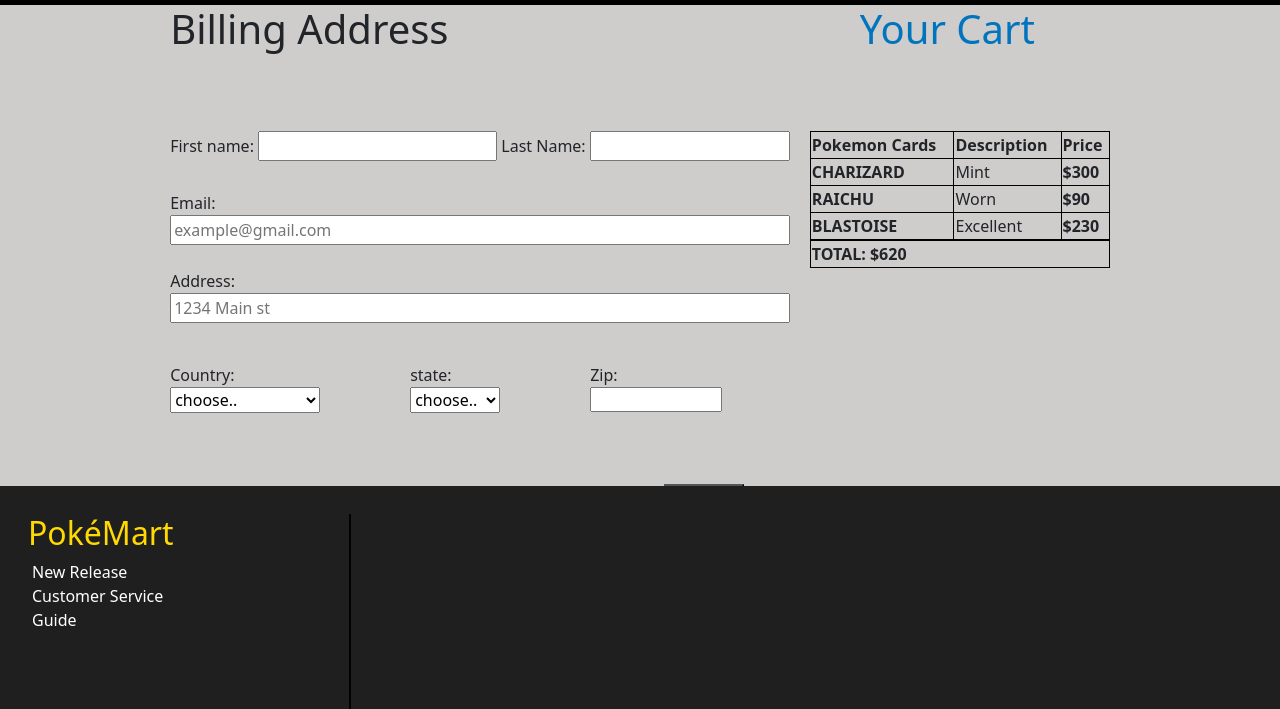
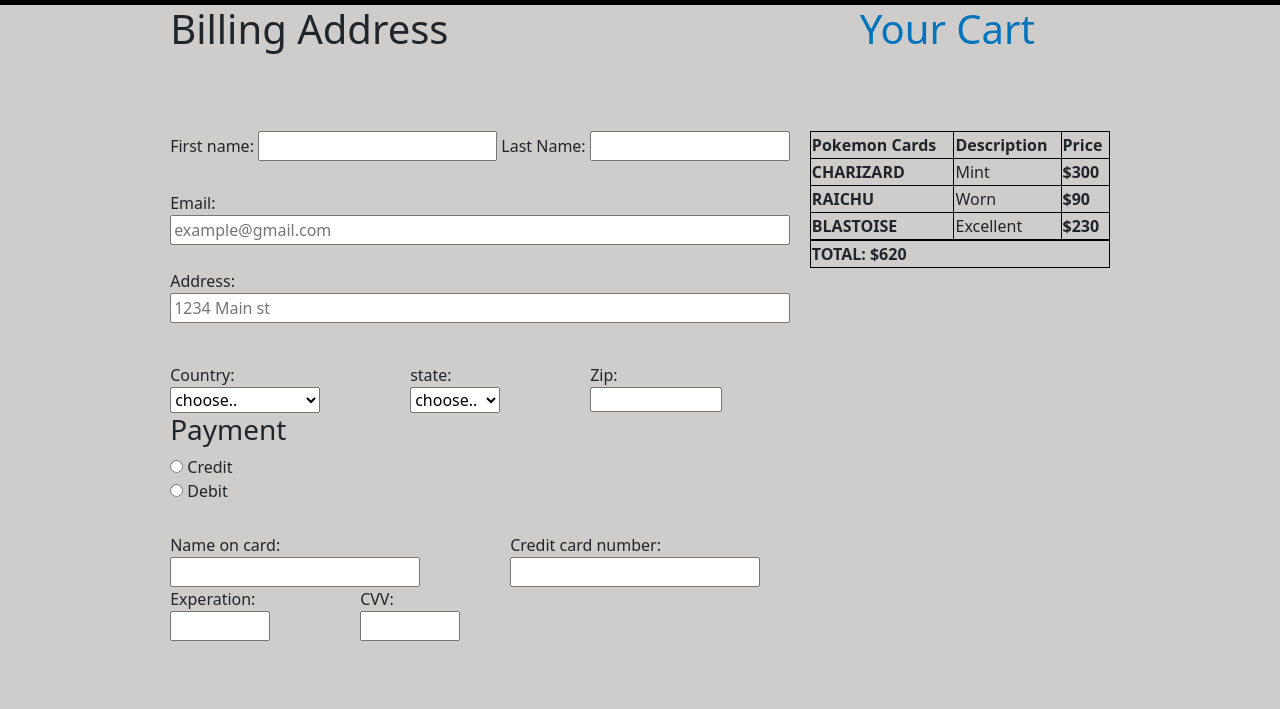
Before and after one commit to IsaacRodriguezDev/ecommerce-capstone-1, a plain HTML site: page pages/cart.html in a window 1280 px wide. Shown: the part 66-775 px from the top of the page. Drawn offline with nearby package versions, Linux system fonts and the light colour scheme.

Commit message:
added payment on cart page

```diff
--- a/css/cart.css
+++ b/css/cart.css
@@ -57,6 +57,18 @@ form{
 #state{
     width: 90px;
 }
+#ccName{
+    width: 250px;
+}
+#ccNumber{
+    width: 250px;
+}
+#cc-exp{
+    width: 100px;
+}
+#cc-ccv{
+    width: 100px;
+}
 .infoP{
     display: flex;
 
@@ -100,6 +112,16 @@ table, th,td{
 table{
     width: 300px;
 }
+.cc-div{
+    padding-top: 30px;
+    display: flex;
+    gap: 90px;
+}
+.cc-security{
+    display: flex;
+    gap: 90px;
+}
+
 button{
     width: 80px;
     height: 40px;
@@ -118,7 +140,7 @@ button:hover{
             display: flex;
         padding-top: 20px;
         width: 100%;
-        position: absolute;
+
         bottom: 0;
         }
         .footer h2{
--- a/pages/cart.html
+++ b/pages/cart.html
@@ -10,14 +10,15 @@
       integrity="sha384-QWTKZyjpPEjISv5WaRU9OFeRpok6YctnYmDr5pNlyT2bRjXh0JMhjY6hW+ALEwIH"
       crossorigin="anonymous"
     />
-    <link rel="stylesheet" href="/css/cart.css"/>
+    <link rel="stylesheet" href="/css/cart.css" />
   </head>
   <body>
-
     <header>
       <nav class="navbar navbar-expand-lg bg-body-tertiary">
         <div class="container-fluid">
-          <a class="navbar-brand" href="../index.html"><img width="100px" src="/images/Icon.png" alt="PokeMart Image"></a>
+          <a class="navbar-brand" href="../index.html"
+            ><img width="100px" src="/images/Icon.png" alt="PokeMart Image"
+          /></a>
           <button
             class="navbar-toggler"
             type="button"
@@ -62,13 +63,25 @@
         <form action="/pages/cart.html">
           <div class="info-name">
             <label for="fname">First name:</label>
-    <input type="text" name="fname" id="fname" maxlength="15" required/>
+            <input
+              type="text"
+              name="fname"
+              id="fname"
+              maxlength="15"
+              required
+            />
             <label for="lname">Last Name:</label>
-    <input type="text" name="lname" id="lname" maxlength="25" required/>
-    <br>
+            <input
+              type="text"
+              name="lname"
+              id="lname"
+              maxlength="25"
+              required
+            />
+            <br />
           </div>
           <div class="info-email">
-    <label for="email">Email:</label> <br>
+            <label for="email">Email:</label> <br />
             <input
               type="email"
               name="email"
@@ -77,28 +90,66 @@
               required
             />
           </div>
-      <br>
-    <label for="address">Address:</label><br>
-    <input type="text" name="address" id="address" placeholder="1234 Main st" required/>
-    <br>
+          <br />
+          <label for="address">Address:</label><br />
+          <input
+            type="text"
+            name="address"
+            id="address"
+            placeholder="1234 Main st"
+            required
+          />
+          <br />
           <div class="infoP">
             <div class="info-div1">
-    <label for="country">Country:</label><br>
+              <label for="country">Country:</label><br />
               <select name="country" id="country" required>
                 <option value="choose">choose..</option>
-      <option >United States</option>
+                <option>United States</option>
               </select>
             </div>
             <div class="info-div2">
-    <label for="state">state:</label><br>
+              <label for="state">state:</label><br />
               <select name="state" id="state" required>
                 <option value="choose">choose..</option>
-      <option >Texas</option>
+                <option>Texas</option>
               </select>
             </div>
             <div class="info-div3">
-    <label for="zip">Zip:</label><br>
-    <input type="text" name="zip" id="zip" required>
+              <label for="zip">Zip:</label><br />
+              <input type="text" name="zip" id="zip" required />
+            </div>
+          </div>
+          <div class="payment-div">
+            <h3>Payment</h3>
+            <div>
+              <input type="radio" for="credit" name="drone" value="credit" />
+              <label for="credit">Credit</label>
+            </div>
+            <div>
+              <input type="radio" for="debit" name="drone" value="debit" />
+              <label for="debit">Debit</label>
+            </div>
+            <div class="cc-div">
+              <div class="cc-div2">
+                <label for="ccName">Name on card:</label> <br>
+                <input type="text" name="ccName" id="ccName" required />
+              </div>
+                <div class="cc-div3">
+                  <label for="ccNumber">Credit card number:</label><br>
+                  <input type="text" name="ccNumber" id="ccNumber" required />
+                </div>
+
+            </div>
+            <div class="cc-security">
+            <div class="cc-security2">
+              <label for="cc-exp">Experation:</label><br>
+                  <input type="text" name="cc-exp" id="cc-exp" maxlength="7" required/>
+            </div>
+            <div class="cc-security3">
+              <label for="cc-ccv">CVV:</label><br>
+                  <input type="text" name="cc-ccv" id="cc-ccv" maxlength="3" required/>
+            </div>
           </div>
           </div>
           <div class="btn"><button>Submit</button></div>
@@ -108,7 +159,6 @@
         <h1>Your Cart</h1>
         <div class="table-div2">
           <table>
-
             <tr>
               <th>Pokemon Cards</th>
               <th>Description</th>
@@ -131,17 +181,12 @@
                 <td>Excellent</td>
                 <td><b>$230</b></td>
               </tr>
-
-
-
-
             </tbody>
           </table>
           <table>
             <tr>
               <th><b>TOTAL: $620</b></th>
             </tr>
-
           </table>
         </div>
       </div>
@@ -158,8 +203,6 @@
           </ul>
         </div>
       </div>
-
-
     </footer>
     <script
       src="https://cdn.jsdelivr.net/npm/bootstrap@5.3.3/dist/js/bootstrap.bundle.min.js"
```
Lines whose indentation alone changed are shown as unchanged.
